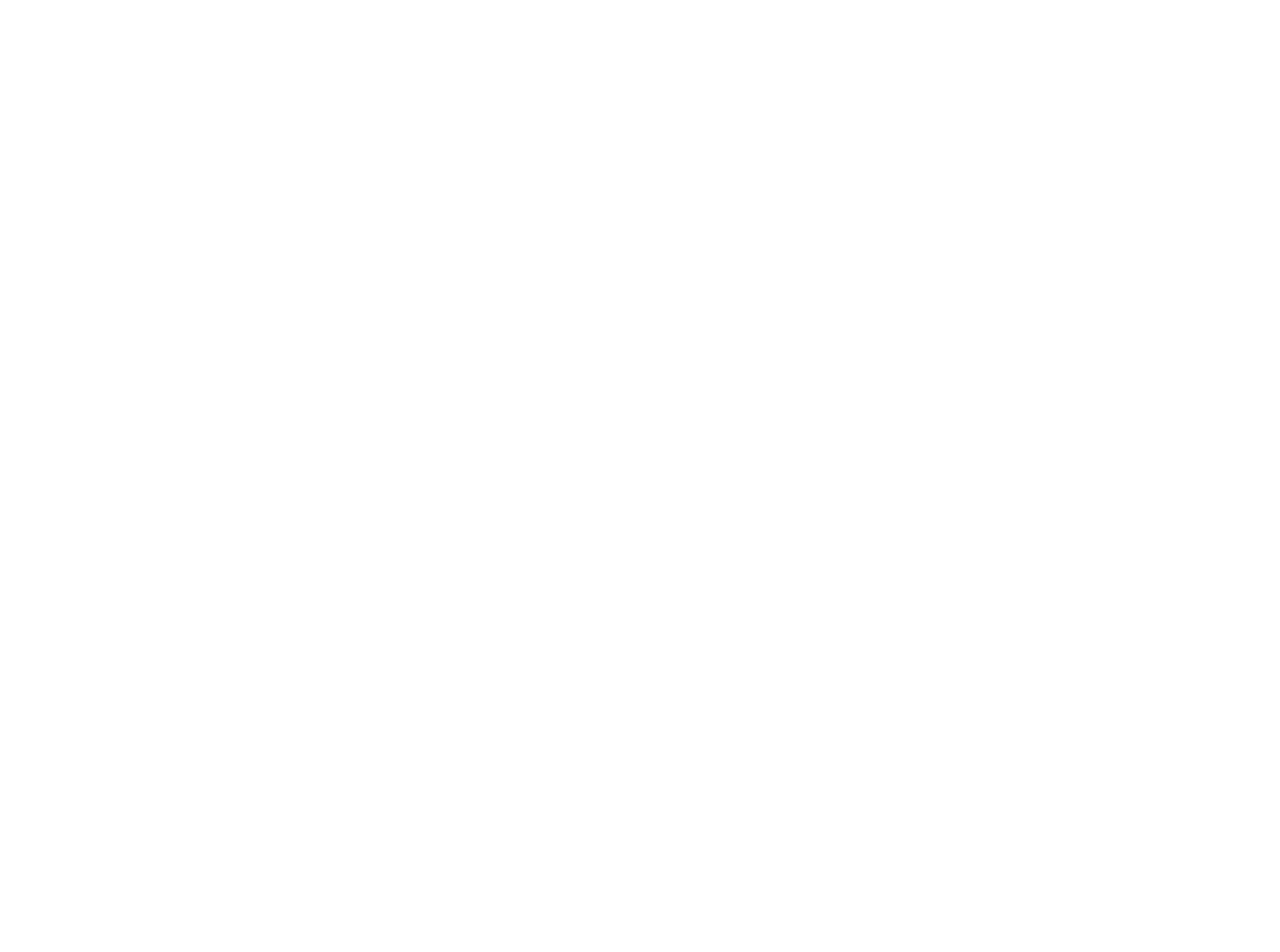
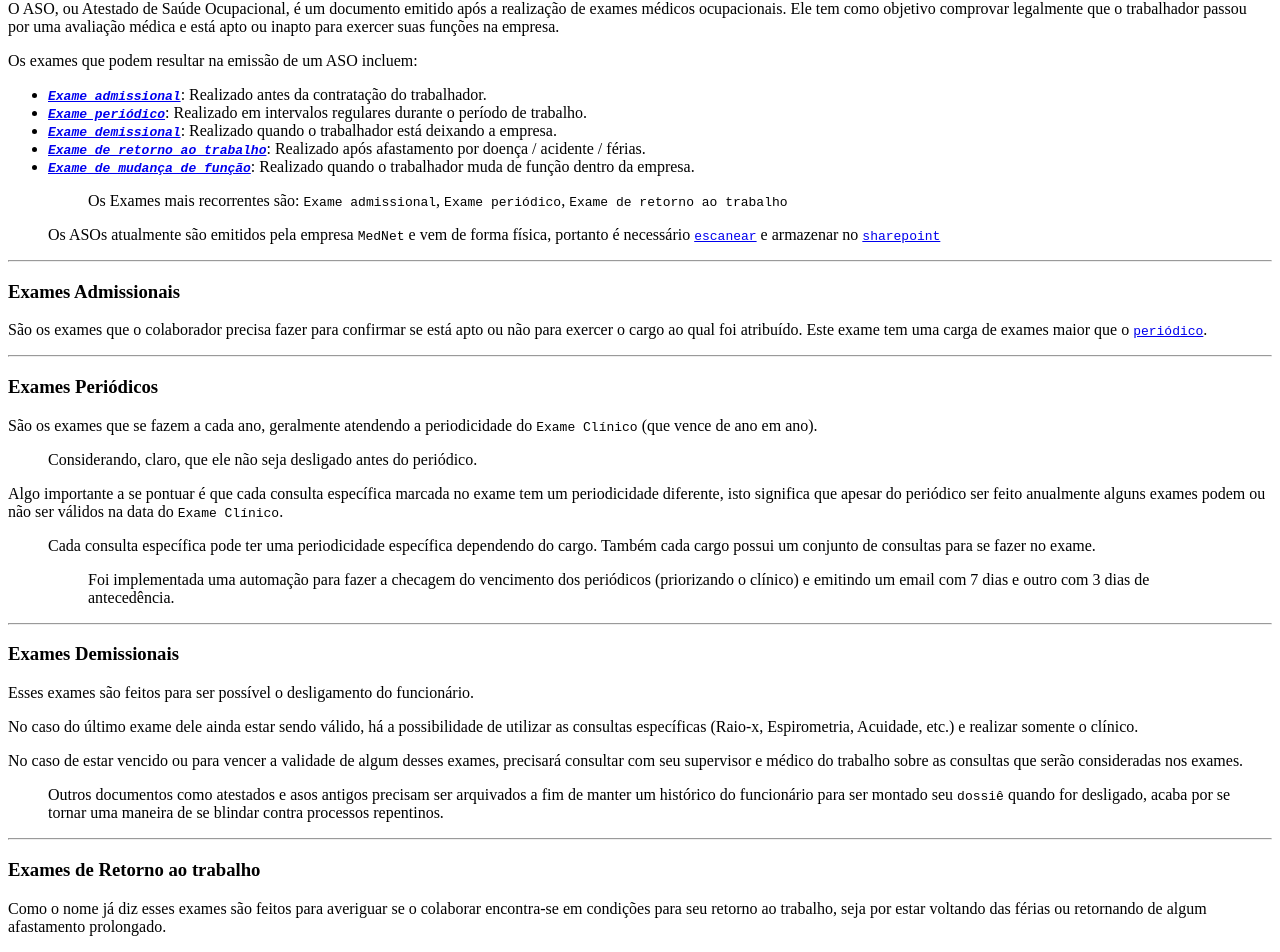
Before and after one commit to LeonardoLopesHonda/docs-site, a Next.js app: page /saude/aso in a window 1280 px wide. Shown: the part 80-1032 px from the top of the page. Before the commit the page ends 800 px from the top, so only its background shows below. Built offline with nearby package versions, Linux system fonts and the light colour scheme.

Commit message:
feat: add `aso` page and images

```diff
--- a/pages/saude/_meta.js
+++ b/pages/saude/_meta.js
@@ -1,3 +1,6 @@
 export default {
-  aso: "ASOs"
+  aso: {
+    title: "ASOs",
+    toc: true
+  }
 }
--- a/pages/saude/aso.mdx
+++ b/pages/saude/aso.mdx
@@ -1 +1,69 @@
 # Atestado de Saúde Ocupacional (ASO)
+
+O ASO, ou Atestado de Saúde Ocupacional, é um documento emitido após a realização de exames médicos ocupacionais.
+Ele tem como objetivo comprovar legalmente que o trabalhador passou por uma avaliação médica e está apto ou inapto para exercer suas funções na empresa.
+
+Os exames que podem resultar na emissão de um ASO incluem:
+
+- [***`Exame admissional`***](./aso.mdx#exames-admissionais): Realizado antes da contratação do trabalhador.
+- [***`Exame periódico`***](./aso.mdx#exames-periódicos): Realizado em intervalos regulares durante o período de trabalho.
+- [***`Exame demissional`***](./aso.mdx#exames-demissionais): Realizado quando o trabalhador está deixando a empresa.
+- [***`Exame de retorno ao trabalho`***](./aso.mdx#exames-de-retorno-ao-trabalho): Realizado após afastamento por doença / acidente / férias.
+- [***`Exame de mudança de função`***](./aso.mdx#exames-de-mudança-de-função): Realizado quando o trabalhador muda de função dentro da empresa.
+
+>> Os Exames mais recorrentes são: `Exame admissional`, `Exame periódico`, `Exame de retorno ao trabalho`
+
+> Os ASOs atualmente são emitidos pela empresa `MedNet` e vem de forma física, portanto é necessário [`escanear`](../geral/impressora.mdx#escaneamento) e armazenar no [`sharepoint`](../geral/sistemas.mdx#sharepoint)
+
+---
+
+### Exames Admissionais
+
+São os exames que o colaborador precisa fazer para confirmar se está apto ou não para exercer o cargo ao qual foi atribuído. Este exame tem uma carga de exames maior que o [`periódico`](./aso.mdx#exames-periódicos).
+
+---
+
+### Exames Periódicos
+
+São os exames que se fazem a cada ano, geralmente atendendo a periodicidade do `Exame Clínico` (que vence de ano em ano).
+
+> Considerando, claro, que ele não seja desligado antes do periódico.
+
+Algo importante a se pontuar é que cada consulta específica marcada no exame tem um periodicidade diferente, isto significa que apesar do periódico ser feito anualmente alguns exames podem ou não ser válidos na data do `Exame Clínico`.
+
+> Cada consulta específica pode ter uma periodicidade específica dependendo do cargo. Também cada cargo possui um conjunto de consultas para se fazer no exame.
+>> Foi implementada uma automação para fazer a checagem do vencimento dos periódicos (priorizando o clínico) e emitindo um email com 7 dias e outro com 3 dias de antecedência.
+
+---
+
+### Exames Demissionais
+
+Esses exames são feitos para ser possível o desligamento do funcionário.
+
+No caso do último exame dele ainda estar sendo válido, há a possibilidade de utilizar as consultas específicas (Raio-x, Espirometria, Acuidade, etc.) e realizar somente o clínico.
+
+No caso de estar vencido ou para vencer a validade de algum desses exames, precisará consultar com seu supervisor e médico do trabalho sobre as consultas que serão consideradas nos exames.
+
+> Outros documentos como atestados e asos antigos precisam ser arquivados a fim de manter um histórico do funcionário para ser montado seu `dossiê` quando for desligado, acaba por se tornar uma maneira de se blindar contra processos repentinos.
+
+---
+
+### Exames de Retorno ao trabalho
+
+Como o nome já diz esses exames são feitos para averiguar se o colaborar encontra-se em condições para seu retorno ao trabalho, seja por estar voltando das férias ou retornando de algum afastamento prolongado.
+
+> Comumente é realizado apenas o `Exame Clínico`, mas em casos de afastamento é recomendado que faça uma verificação cautelosa sobre as consultas específicas
+
+---
+
+### Exames de Mudança de Função
+
+Toda vez que um Estagiário/Aprendiz é efetivado, um funcionário é promovido ou realocado de setor é necessário realizar um `Exame Clínico` para a mudança de função.
+
+> Temos alguns cargos que ao mudar de função também mudam os riscos ocupacionais, nesses casos é necessários realizar os exames requisitados segundo o `PCMSO`.
+
+---
+
+![Exemplo de Atestado de Saúde Ocupacional](/components/images/aso.png)
+
+Exemplo de Atestado de Saúde Ocupacional
```
Also changed, not shown: pages/_meta.js (+3 -6 lines), public/components/images/aso.png (added).
